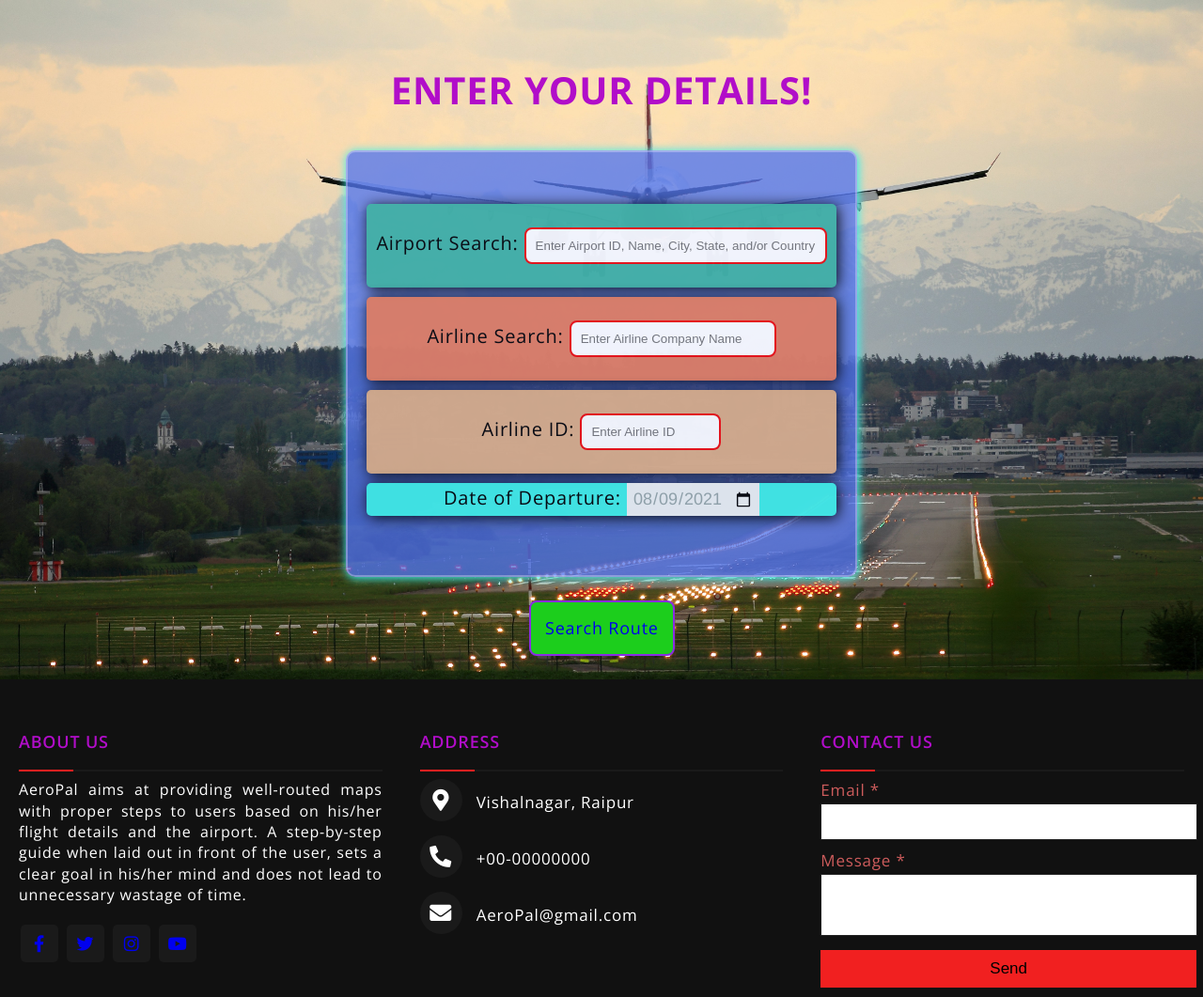
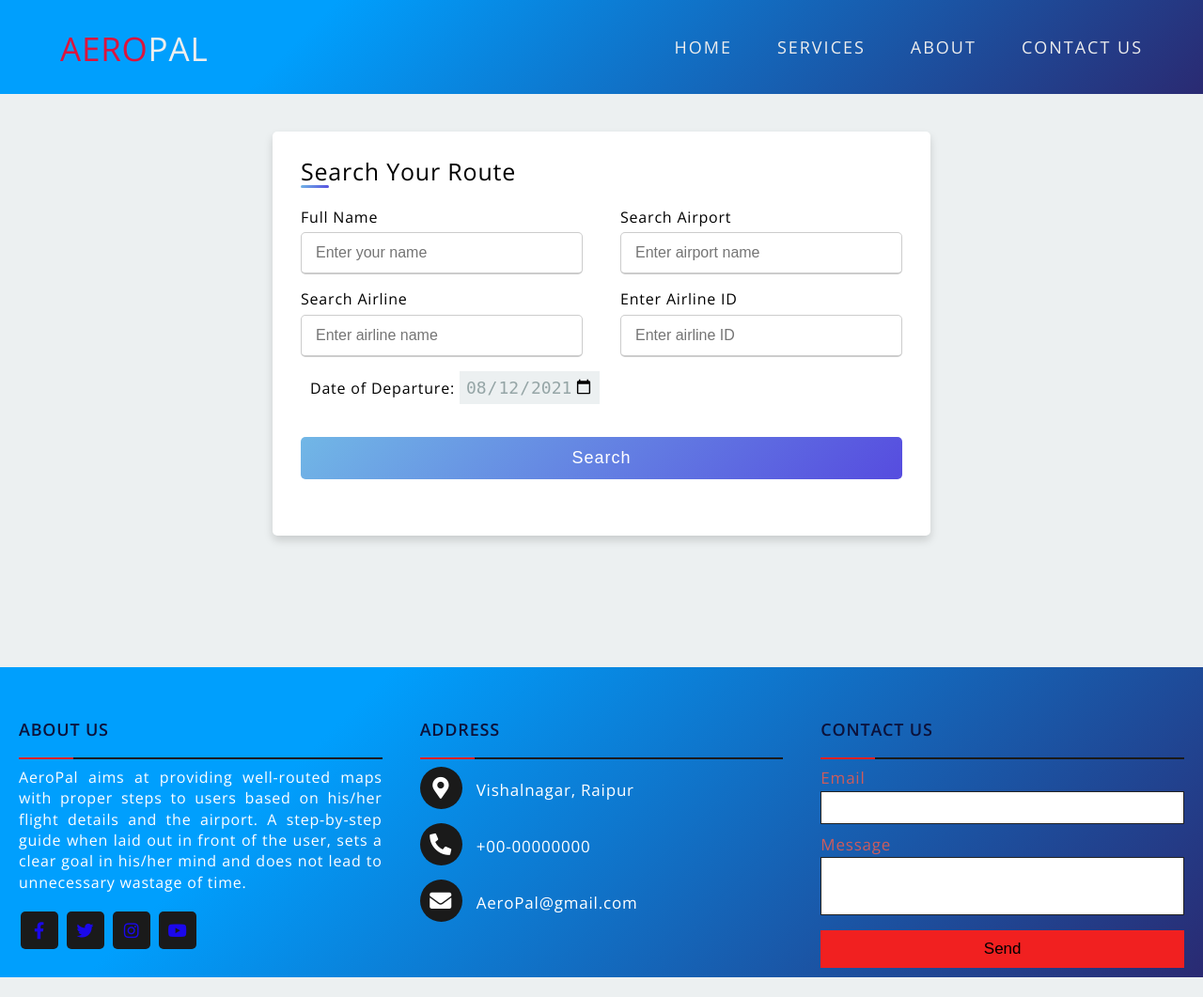
Before and after one commit to sushovanb02/AeroPal, a PHP site: page / in a window 1280 px wide. Shown: the whole page at 94% size. After the commit the page ends 1040 px from the top, so only its background shows below. Run offline with PHP 8.4, Linux system fonts and the light colour scheme; some libraries are stand-ins or nearby versions.

Commit message:
redone homepage

```diff
--- a/app.css
+++ b/app.css
@@ -3,7 +3,8 @@ html {
   font-family: "Open Sans", sans-serif;
 }
 body {
-  background: url("assets/background.jpg") no-repeat fixed;
+  /* background: url("assets/background.jpg") no-repeat fixed; */
+  background-color: #ecf0f1;
   height: 100%;
   background-position: center;
   background-repeat: no-repeat;
@@ -23,7 +24,7 @@ h2 {
   line-height: 32px;
   margin: 0 0 24px;
   margin-top: 40px;
-  color: #b10dc9;
+  color: #0c123b;
 }
 .btn-search {
   border: 2px solid blueviolet;
@@ -105,7 +106,7 @@ input[type="date"] {
   appearance: none;
   -webkit-appearance: none;
   color: #95a5a6;
-  font-family: "Helvetica", arial, sans-serif;
+  /* font-family: "Helvetica", arial, sans-serif; */
   font-size: 18px;
   border: 1px solid #ecf0f1;
   background: #ecf0f1;
@@ -146,25 +147,14 @@ focus {
   padding: 0 10px 0 10px;
   box-shadow: 2px 2px 15px;
 }
-.date {
-  background-color: #3feee6;
-  opacity: 0.9;
-  border-radius: 5px;
-  padding: 0 10px 0 10px;
-  box-shadow: 2px 2px 15px;
-}
 .airline-ID,
 .airport-search,
 .airline-search,
 .date {
   text-align: center;
 }
-html {
-  box-sizing: border-box;
-  font-family: "Open Sans", sans-serif;
-}
 body {
-  background: url("assets/background.jpg") no-repeat fixed;
+  /* background: url("assets/background.jpg") no-repeat fixed; */
   height: 100%;
   background-position: center;
   background-repeat: no-repeat;
@@ -266,7 +256,7 @@ input[type="date"] {
   appearance: none;
   -webkit-appearance: none;
   color: #95a5a6;
-  font-family: "Helvetica", arial, sans-serif;
+  /* font-family: "Helvetica", arial, sans-serif; */
   font-size: 18px;
   border: 1px solid #ecf0f1;
   background: #ecf0f1;
@@ -308,11 +298,8 @@ focus {
   box-shadow: 2px 2px 15px;
 }
 .date {
-  background-color: #3feee6;
-  opacity: 0.9;
   border-radius: 5px;
   padding: 0 10px 0 10px;
-  box-shadow: 2px 2px 15px;
 }
 .airline-ID,
 .airport-search,
@@ -338,18 +325,23 @@ focus {
   font-weight: 600;
   color: white;
 }
-footer {
-  bottom: 0px;
-  width: 100%;
-  background: #111;
-}
+
 .main-content {
   display: flex;
+  /* background: #111; */
+  background-color: #2a2a72;
+  background-image: linear-gradient(315deg, #2a2a72 0%, #009ffd 74%);
+  margin-top: 140px;
 }
 .main-content .box {
   flex-basis: 50%;
   padding: 10px 20px;
   color: white;
+}
+.fab,
+.far {
+  font-weight: 400;
+  color: rgb(27, 8, 235);
 }
 .box h2 {
   font-size: 1.125rem;
@@ -445,7 +437,6 @@ footer {
 }
 .right form .btn {
   margin-top: 10px;
-  margin-right: -13px;
 }
 .right form .btn button {
   height: 40px;
@@ -479,6 +470,289 @@ footer {
 textarea {
   resize: none;
 }
+/* HEADER START */
+* {
+  box-sizing: border-box;
+}
+
+* {
+  margin: 0;
+  padding: 0;
+  box-sizing: border-box;
+}
+
+a {
+  text-decoration: none;
+  color: #eee;
+}
+
+header {
+  width: 100%;
+  height: 100px;
+  /* background: linear-gradient(to bottom, rgba(0, 0, 0, 1), rgba(0, 0, 0, 1)),
+    url("") center no-repeat; */
+  background-color: #2a2a72;
+  background-image: linear-gradient(315deg, #2a2a72 0%, #009ffd 74%);
+  background-size: cover;
+  position: fixed;
+  top: 0;
+  text-transform: uppercase;
+  padding-bottom: 0px;
+  margin-top: 0px;
+}
+
+.container {
+  max-width: 120rem;
+  width: 90%;
+  margin: 0 auto;
+  /* font-family: Arial; */
+  text-transform: uppercase;
+  font-size: small;
+}
+
+.menu-toggle {
+  position: fixed;
+  top: 2.5rem;
+  right: 2.5rem;
+  color: #eeeeee;
+  font-size: 3rem;
+  cursor: pointer;
+  z-index: 1000;
+  display: none;
+}
+
+nav {
+  padding-top: 2rem;
+  display: flex;
+  align-items: center;
+  position: relative;
+  justify-content: space-between;
+  align-items: center;
+  text-transform: none;
+  font-size: 18px;
+  height: 70px;
+}
+
+.brand {
+  font-size: 35px;
+  font-weight: 300;
+  transform: translateX(-100rem);
+  animation: slideIn 0.5s forwards;
+}
+
+.brand span {
+  color: crimson;
+}
+
+nav ul {
+  display: flex;
+}
+
+nav ul li {
+  list-style: none;
+  transform: translateX(100rem);
+  animation: slideIn 0.5s forwards;
+}
+
+nav ul li:nth-child(1) {
+  animation-delay: 0s;
+}
+
+nav ul li:nth-child(2) {
+  animation-delay: 0.5s;
+}
+
+nav ul li:nth-child(3) {
+  animation-delay: 1s;
+}
+
+nav ul li:nth-child(4) {
+  animation-delay: 1.5s;
+}
+
+nav ul li a {
+  padding: 1rem 0;
+  margin: 0 3rem;
+  position: relative;
+  letter-spacing: 2px;
+}
+
+nav ul li a:last-child {
+  margin-right: 0;
+}
+
+nav ul li a::before,
+nav ul li a::after {
+  content: "";
+  position: absolute;
+  width: 100%;
+  height: 2px;
+  background-color: crimson;
+  left: 0;
+  transform: scaleX(0);
+  transition: all 0.5s;
+}
+
+nav ul li a::before {
+  top: 0;
+  transform-origin: left;
+}
+
+nav ul li a::after {
+  bottom: 0;
+  transform-origin: right;
+}
+
+nav ul li a:hover::before,
+nav ul li a:hover::after {
+  transform: scaleX(1);
+}
+
+@keyframes slideIn {
+  from {
+  }
+  to {
+    transform: translateX(0);
+  }
+}
+
+/* HEADER END */
+/* FORM START */
+.form {
+  max-width: 700px;
+  width: 100%;
+  background-color: #fff;
+  padding: 25px 30px;
+  border-radius: 5px;
+  box-shadow: 0 5px 10px rgba(0, 0, 0, 0.15);
+  margin-top: 140px;
+}
+.form .title {
+  font-size: 25px;
+  font-weight: 500;
+  position: relative;
+}
+.form .title::before {
+  content: "";
+  position: absolute;
+  left: 0;
+  bottom: 0;
+  height: 3px;
+  width: 30px;
+  border-radius: 5px;
+  background: linear-gradient(135deg, #71b7e6, #564cdf);
+}
+
+.content form .user-details {
+  display: flex;
+  flex-wrap: wrap;
+  justify-content: space-between;
+  margin: 20px 0 12px 0;
+}
+form .user-details .input-box {
+  margin-bottom: 15px;
+  width: calc(100% / 2 - 20px);
+}
+form .input-box span.details {
+  display: block;
+  font-weight: 500;
+  margin-bottom: 5px;
+}
+.user-details .input-box input {
+  height: 45px;
+  width: 100%;
+  outline: none;
+  font-size: 16px;
+  border-radius: 5px;
+  padding-left: 15px;
+  border: 1px solid #ccc;
+  border-bottom-width: 2px;
+  transition: all 0.3s ease;
+}
+.user-details .input-box input:focus,
+.user-details .input-box input:valid {
+  border-color: #9b59b6;
+}
+form .gender-details .gender-title {
+  font-size: 20px;
+  font-weight: 500;
+}
+form .category {
+  display: flex;
+  width: 80%;
+  margin: 14px 0;
+  justify-content: space-between;
+}
+form .category label {
+  display: flex;
+  align-items: center;
+  cursor: pointer;
+}
+form .category label .dot {
+  height: 18px;
+  width: 18px;
+  border-radius: 50%;
+  margin-right: 10px;
+  background: #d9d9d9;
+  border: 5px solid transparent;
+  transition: all 0.3s ease;
+}
+#dot-1:checked ~ .category label .one,
+#dot-2:checked ~ .category label .two,
+#dot-3:checked ~ .category label .three {
+  background: #9b59b6;
+  border-color: #d9d9d9;
+}
+form input[type="radio"] {
+  display: none;
+}
+form .button {
+  height: 45px;
+  margin: 35px 0;
+}
+form .button input {
+  height: 100%;
+  width: 100%;
+  border-radius: 5px;
+  border: none;
+  color: #fff;
+  font-size: 18px;
+  font-weight: 500;
+  letter-spacing: 1px;
+  cursor: pointer;
+  transition: all 0.3s ease;
+  background: linear-gradient(135deg, #71b7e6, #564cdf);
+}
+form .button input:hover {
+  transform: scale(0.99);
+  background: linear-gradient(-135deg, #71b7e6, #564cdf);
+}
+@media (max-width: 584px) {
+  .container {
+    max-width: 100%;
+  }
+  form .user-details .input-box {
+    margin-bottom: 15px;
+    width: 100%;
+  }
+  form .category {
+    width: 100%;
+  }
+  .content form .user-details {
+    max-height: 300px;
+    overflow-y: scroll;
+  }
+  .user-details::-webkit-scrollbar {
+    width: 5px;
+  }
+}
+@media (max-width: 459px) {
+  .container .content .category {
+    flex-direction: column;
+  }
+}
+/* FORM END */
+
 @media screen and (max-width: 900px) {
   footer {
     position: relative;
--- a/index.html
+++ b/index.html
@@ -14,42 +14,84 @@
     <title>AeroPal</title>
   </head>
   <body>
-    <div class="heading"><h2>ENTER YOUR DETAILS!</h2></div>
-    <form action="">
-      <div class="detailsEntry">
-        <div class="airport-search">
-          <label for="airportSearch">Airport Search: </label>
-          <input
-            type="text"
-            id="airportSearch"
-            placeholder="Enter Airport ID, Name, City, State, and/or Country"
-          />
+    <!--------------------------------- CUSTOM NAVBAR ----------------------------------------------->
+    <header>
+      <div class="overlay"></div>
+      <div class="container">
+          <nav>
+              <h1 class="brand"><a href="index.html"><span>AERO</span>PAL</a></h1>
+              <ul>
+                  <li><a href="#">HOME</a></li>
+                  <li><a href="#">SERVICES</a></li>
+                  <li><a href="#">ABOUT</a></li>
+                  <li><a href="#">CONTACT US</a></li>
+              </ul>
+          </nav>
       </div>
-        <div class="airline-search">
-          <label for="airlineSearch">Airline Search: </label>
-          <input
-            type="text"
-            id="airlineSearch"
-            placeholder="Enter Airline Company Name"
-          />
+  </header>
+  <!--------------------------------- CUSTOM NAVBAR END ----------------------------------------------->
+  <!--------------------------------- FORM START ----------------------------------------------->
+  <div class="form">
+    <div class="title">Search Your Route</div>
+    <div class="content">
+      <form action="#">
+        <div class="user-details">
+          <div class="input-box">
+            <span class="details">Full Name</span>
+            <input type="text" placeholder="Enter your name" required>
           </div>
-        <div class="airline-ID">
-          <label for="airlineID">Airline ID: </label>
-          <input type="text" id="airlineID" placeholder="Enter Airline ID" />
+          <div class="input-box">
+            <span class="details">Search Airport</span>
+            <input type="text" placeholder="Enter airport name" required>
+          </div>
+          <div class="input-box">
+            <span class="details">Search Airline</span>
+            <input type="text" placeholder="Enter airline name" required>
+          </div>
+          <div class="input-box">
+            <span class="details">Enter Airline ID</span>
+            <input type="text" placeholder="Enter airline ID" required>
           </div>
           <div class="date">
             <label for="start">Date of Departure: </label>
             <input
               type="date"
               id="start"
-            value="2021-08-09"
-            min="1997-01-01"
-            max="2030-12-31"
+              value="2021-08-12"
+              min="2021-01-01"
+              max="2050-12-31"
             />
           </div>
         </div>
-      <a href="#/" class="btn-search">Search Route</a>
+        <!-- <div class="gender-details">
+          <input type="radio" name="gender" id="dot-1">
+          <input type="radio" name="gender" id="dot-2">
+          <input type="radio" name="gender" id="dot-3">
+          <span class="gender-title">Gender</span>
+          <div class="category">
+            <label for="dot-1">
+            <span class="dot one"></span>
+            <span class="gender">Male</span>
+          </label>
+          <label for="dot-2">
+            <span class="dot two"></span>
+            <span class="gender">Female</span>
+          </label>
+          <label for="dot-3">
+            <span class="dot three"></span>
+            <span class="gender">Prefer not to say</span>
+            </label>
+          </div>
+        </div> -->
+        <div class="button">
+          <input type="submit" value="Search">
+        </div>
       </form>
+    </div>
+  </div>
+  <!--------------------------------- FORM END ----------------------------------------------->
+
+
     <footer>
       <div class="main-content">
         <div class="left box">
@@ -92,11 +134,11 @@
           <div class="content">
             <form action="#">
               <div class="email">
-                <div class="text">Email *</div>
+                <div class="text">Email</div>
                 <input type="email" required />
               </div>
               <div class="msg">
-                <div class="text">Message *</div>
+                <div class="text">Message</div>
                 <span class="textarea"><textarea rows="3" cols="25" required></textarea></span>
               </div>
               <div class="btn">
```
Lines whose indentation alone changed are shown as unchanged.
